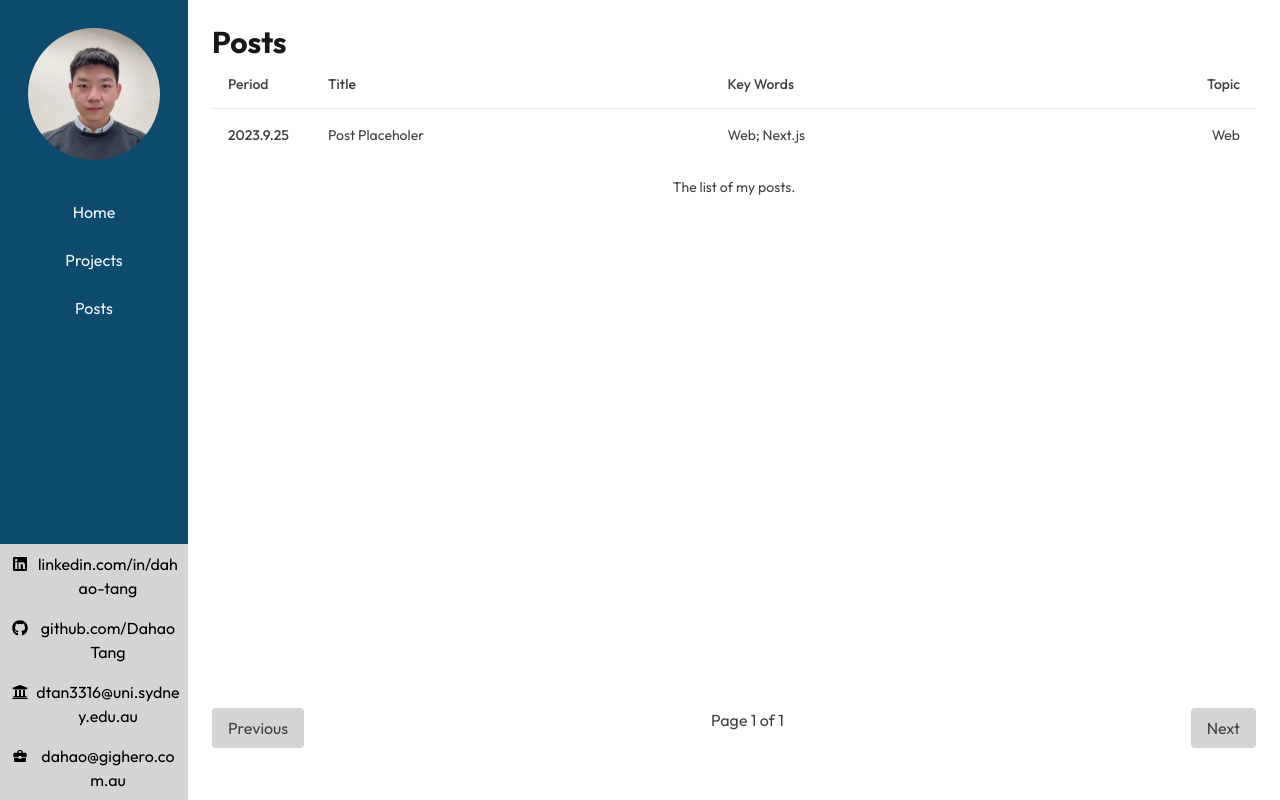
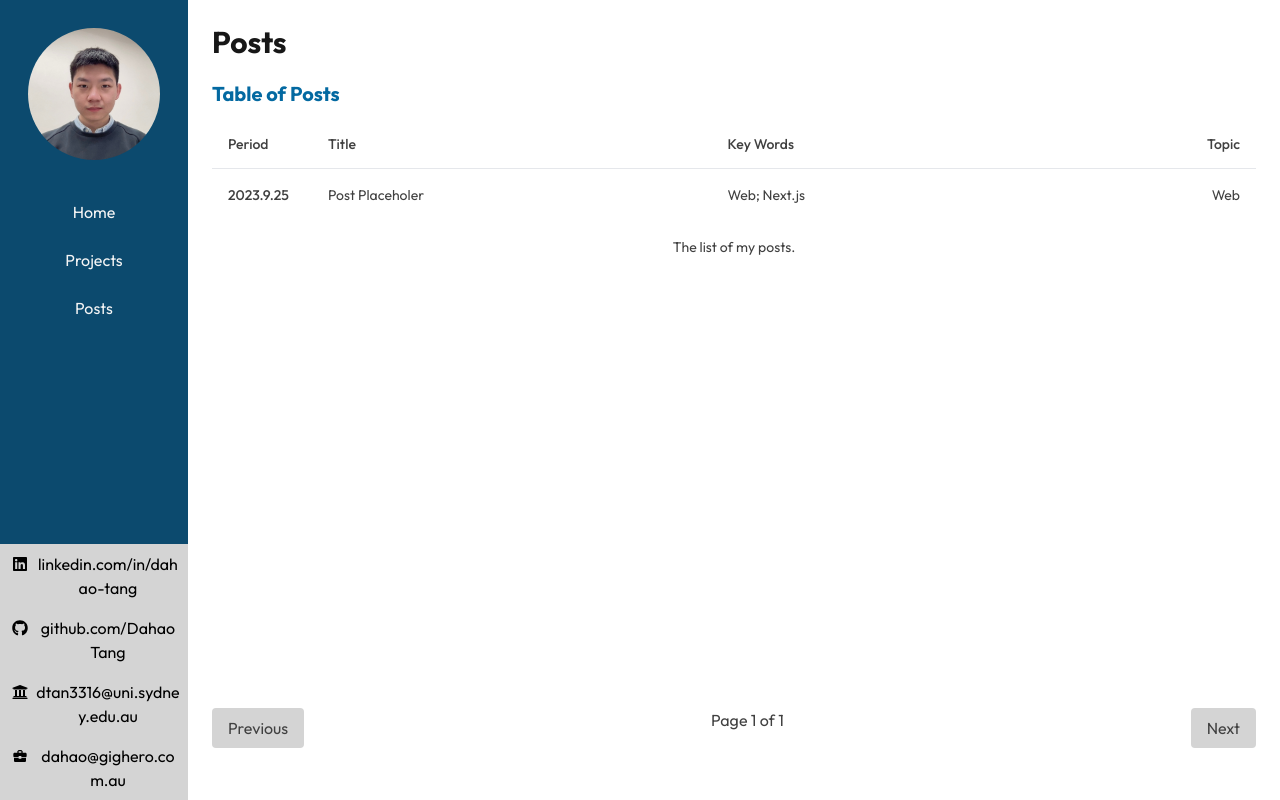
Before and after one commit to DahaoTang/DahaoTang.github.io, a Next.js app: page /posts in a window 1280 px wide. Built offline with nearby package versions, Linux system fonts and the light colour scheme.

Commit message:
posts table title addded"

```diff
--- a/app/(site)/posts/page.tsx
+++ b/app/(site)/posts/page.tsx
@@ -3,6 +3,7 @@
 import { useRouter } from "next/navigation";
 import { useState } from "react";
 import Header from "@/app/(site)/components/header/Header";
+import { Heading1 } from "@/app/(site)/components/Heading";
 import {
 	Table,
 	TableBody,
@@ -45,6 +46,7 @@ export default function Posts() {
 	return (
 		<div className="flex flex-col h-full">
 			<Header title="Posts" />
+			<Heading1 content="Table of Posts" />
 			<div className="flex-grow overflow-auto">
 				<Table>
 					<TableCaption>The list of my posts.</TableCaption>
```
